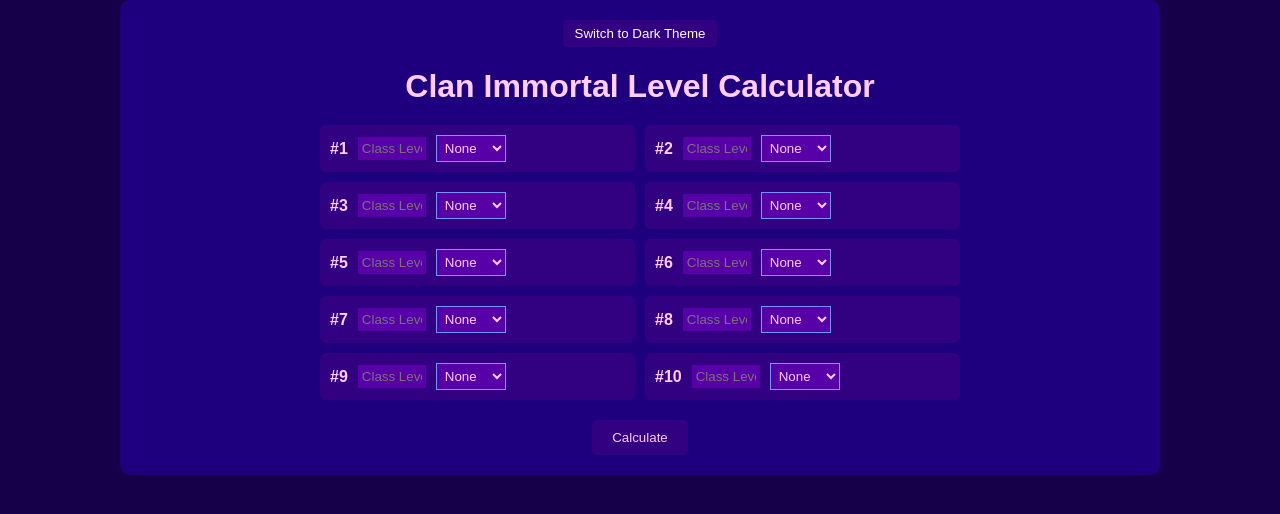
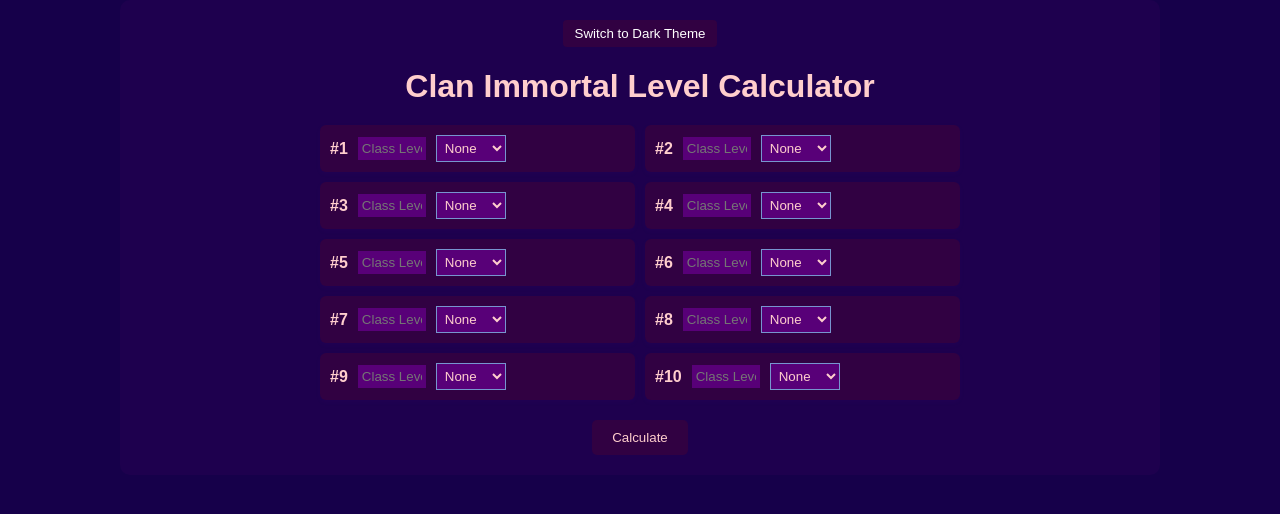
Before and after one commit to Mesa-bot/clan-calc, a React (Create React App) app: page / in a window 1280 px wide. Shown: the top 514 px of the page. Built offline with nearby package versions, Linux system fonts and the light colour scheme.

Commit message:
Purple mode now with -48 blue

```diff
--- a/src/App.tsx
+++ b/src/App.tsx
@@ -87,11 +87,11 @@ export default function ClanCalculator() {
   };
 
   const styles = {
-    bg: theme === "purple" ? "#1e007e" : "#1e1e1e",
-    card: theme === "purple" ? "#310182" : "#252526",
-    input: theme === "purple" ? "#5800a8" : "#1e1e1e",
-    text: theme === "purple" ? "#ffcefd" : "#d4d4d4",
-    border: theme === "purple" ? "#7795ff" : "#3c3c3c",
+    bg: theme === "purple" ? "#1e004e" : "#1e1e1e",
+    card: theme === "purple" ? "#310142" : "#252526",
+    input: theme === "purple" ? "#580078" : "#1e1e1e",
+    text: theme === "purple" ? "#ffcecd" : "#d4d4d4",
+    border: theme === "purple" ? "#7795cf" : "#3c3c3c",
   };
 
   const handleCalculate = () => {
@@ -140,7 +140,7 @@ export default function ClanCalculator() {
         {players.map((player, index) => (
           <div
             key={index}
-            style={{ display: 'flex', gap: '10px', alignItems: 'center', backgroundColor: styles.card, padding: '10px', borderRadius: '6px', boxShadow: '0 2px 4px rgba(54,1,143,0.1)' }}
+            style={{ display: 'flex', gap: '10px', alignItems: 'center', backgroundColor: styles.card, padding: '10px', borderRadius: '6px', boxShadow: '0 2px 4px rgba(54,1,125,0.1)' }}
           >
             <label style={{ fontWeight: 'bold', color: styles.text}}>#{index + 1}</label>
             <input
```
